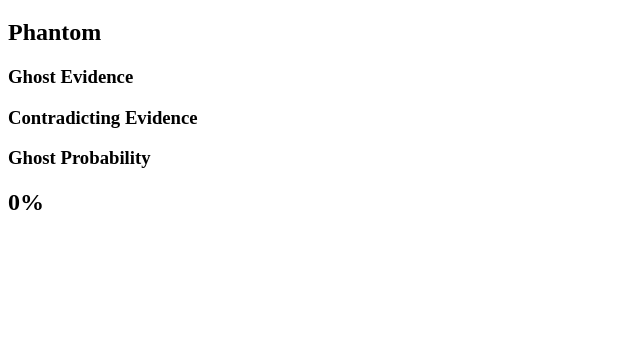
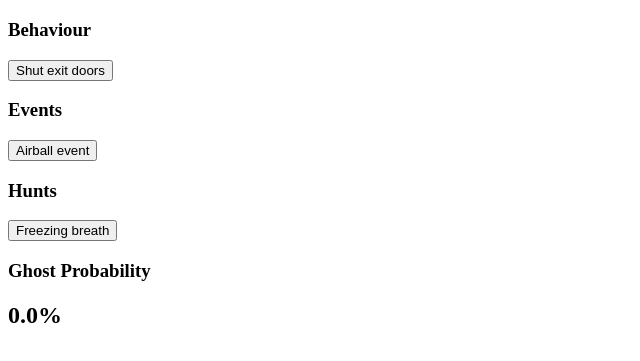
Before and after one commit to ychanovee/phasmocheatsheet, a plain HTML site: page index.html in a window 1280 px wide. Shown: the part 61-422 px from the top of the page, without its empty margins (0-640 px from the left). Drawn offline with Linux system fonts and the light colour scheme.

Commit message:
Working on rule containers

```diff
--- a/index.html
+++ b/index.html
@@ -24,13 +24,18 @@
         <section class="rules">
 
             <div class="rule-column">
-                <h3>Ghost Evidence</h3>
-                <div id="ghost-rules"></div>
+                <h3>Behaviour</h3>
+                <div id="behaviour-rules"></div>
             </div>
 
             <div class="rule-column">
-                <h3>Contradicting Evidence</h3>
-                <div id="not-rules"></div>
+                <h3>Events</h3>
+                <div id="event-rules"></div>
+            </div>
+
+            <div class="rule-column">
+                <h3>Hunts</h3>
+                <div id="hunt-rules"></div>
             </div>
 
         </section>
--- a/main.js
+++ b/main.js
@@ -31,8 +31,7 @@ const behaviour_rules = [
 
 // Main function
 function main() {
-    // Display ghost name
-    document.getElementById("ghost-name").textContent = ghost.name;
+
 
     // Display rules
     displayRules(behaviour_rules, "behaviour-rules")
@@ -43,6 +42,20 @@ function main() {
     updateScore();
 }
 
+function createRules() {
+    // Testing
+    event_rules= [
+    new Rule("E1", "Airball event", "Witness and airball event.")
+    ]
+
+    hunt_rules = [
+    new Rule("H1", "Freezing breath", "Ghost has freezing breath during hunt.")
+    ];
+
+    behaviour_rules = [
+    new Rule("B1", "Shut exit doors", "Witness the ghost shut exit doors outside an event.")
+    ];
+}
 // Display rules
 function displayRules(rules, containerId) {
 
```
